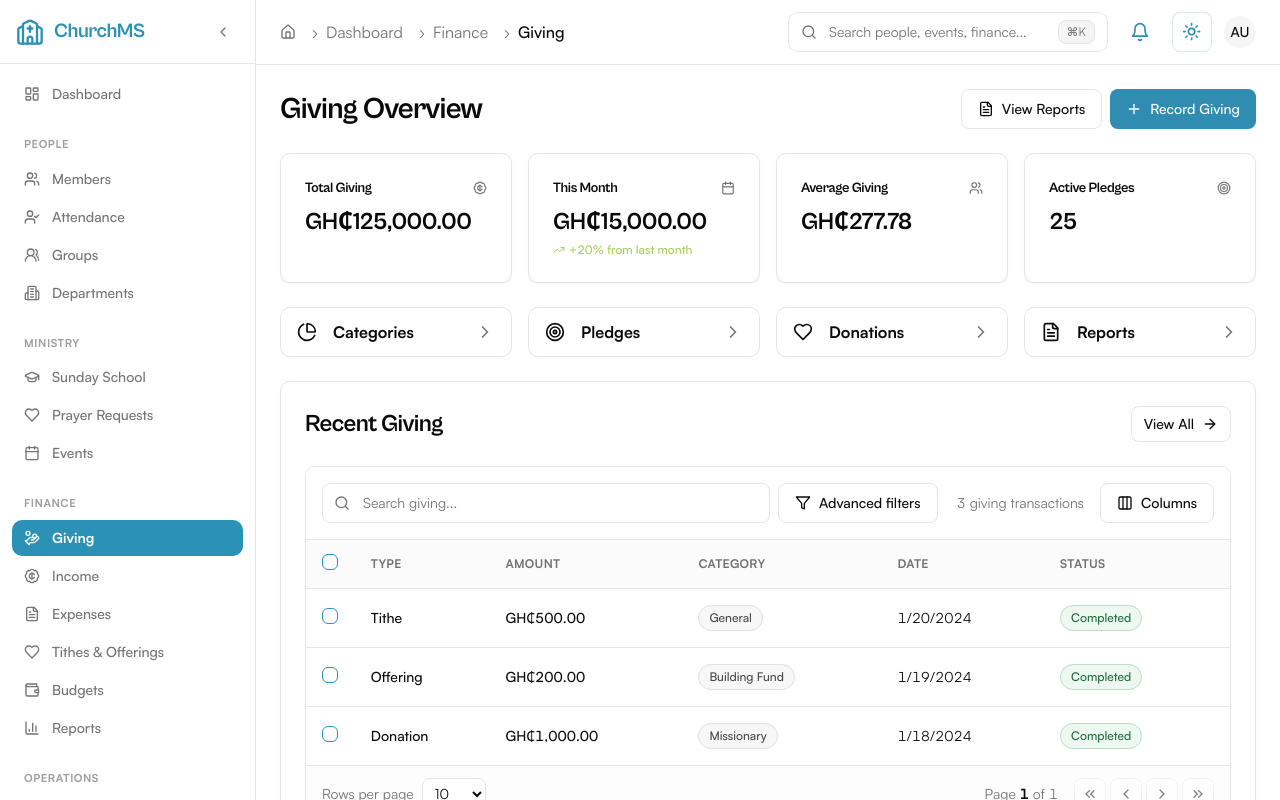
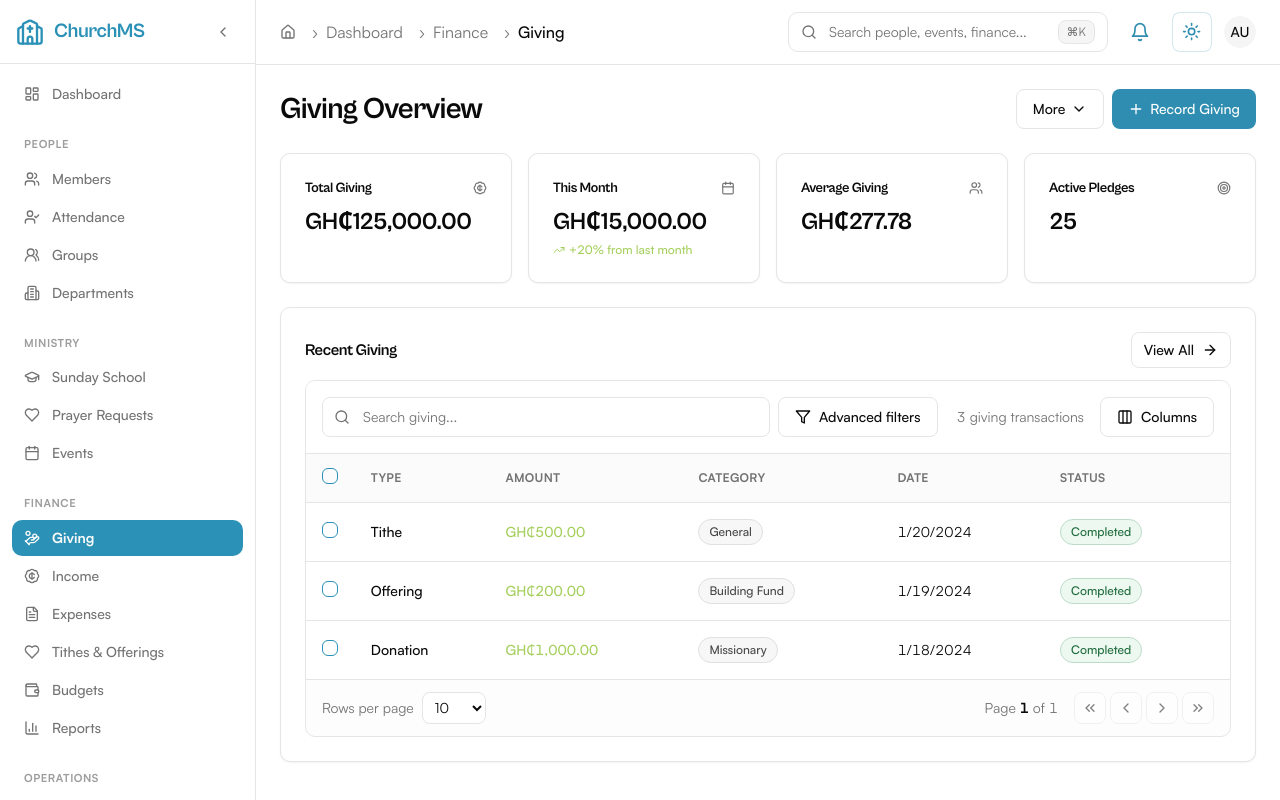
Before and after one commit to EMC-IT/emc-church-management-system, a Next.js app: page /dashboard/finance/giving in a window 1280 px wide. Built offline with nearby package versions, Linux system fonts and the light colour scheme.

Commit message:
refactor: consolidate quick actions into a dropdown menu and update Recent Giving UI layout

```diff
--- a/app/dashboard/finance/giving/page.tsx
+++ b/app/dashboard/finance/giving/page.tsx
@@ -14,6 +14,13 @@ import { LazySection } from '@/components/ui/lazy-section';
 import { LazyLoader } from '@/components/ui/lazy-loader';
 import { CardSkeleton, ChartSkeleton, TableSkeleton } from '@/components/ui/skeleton-loaders';
 import {
+  DropdownMenu,
+  DropdownMenuContent,
+  DropdownMenuItem,
+  DropdownMenuSeparator,
+  DropdownMenuTrigger,
+} from '@/components/ui/dropdown-menu';
+import {
   Plus,
   BadgeCent,
   Users,
@@ -24,7 +31,7 @@ import {
   PieChart,
   FileText,
   ArrowRight,
-  ChevronRight
+  ChevronDown
 } from 'lucide-react';
 import Link from 'next/link';
 import { useToast } from '@/hooks/use-toast';
@@ -105,29 +112,6 @@ const mockRecentGiving: Giving[] = [
   }
 ];
 
-const quickActions = [
-  {
-    title: 'Categories',
-    icon: PieChart,
-    href: '/dashboard/finance/giving/categories'
-  },
-  {
-    title: 'Pledges',
-    icon: Target,
-    href: '/dashboard/finance/giving/pledges'
-  },
-  {
-    title: 'Donations',
-    icon: Heart,
-    href: '/dashboard/finance/giving/donations'
-  },
-  {
-    title: 'Reports',
-    icon: FileText,
-    href: '/dashboard/finance/giving/reports'
-  }
-];
-
 export default function GivingOverviewPage() {
   const [stats, setStats] = useState(mockGivingStats);
   const [recentGiving, setRecentGiving] = useState<Giving[]>(mockRecentGiving);
@@ -139,13 +123,8 @@ export default function GivingOverviewPage() {
     const loadData = async () => {
       try {
         setLoading(true);
-        // For now, use mock data. Replace with actual API calls:
-        // const [statsResponse, recentResponse] = await Promise.all([
-        //   givingService.getGivingStats(),
-        //   givingService.searchGiving({ limit: 5, sortBy: 'date', sortOrder: 'desc' })
-        // ]);
-        // setStats(statsResponse);
-        // setRecentGiving(recentResponse.data);
+        // Simulate API call
+        await new Promise(resolve => setTimeout(resolve, 500));
         setStats(mockGivingStats);
         setRecentGiving(mockRecentGiving);
       } catch (err: any) {
@@ -169,21 +148,6 @@ export default function GivingOverviewPage() {
       currency: 'GHS',
       minimumFractionDigits: 2,
     }).format(amount);
-  };
-
-  const getTypeIcon = (type: GivingType) => {
-    switch (type) {
-      case GivingType.TITHE:
-        return <BadgeCent className="h-4 w-4 text-brand-primary" />;
-      case GivingType.OFFERING:
-        return <Gift className="h-4 w-4 text-brand-success" />;
-      case GivingType.DONATION:
-        return <Heart className="h-4 w-4 text-brand-gold" />;
-      case GivingType.PLEDGE:
-        return <Target className="h-4 w-4 text-brand-secondary" />;
-      default:
-        return <BadgeCent className="h-4 w-4 text-muted-foreground" />;
-    }
   };
 
   const getStatusBadge = (status: GivingStatus) => <StatusBadge status={status} />;
@@ -226,7 +190,7 @@ export default function GivingOverviewPage() {
       header: 'Amount',
       cell: ({ row }) => {
         const amount = parseFloat(row.getValue('amount'));
-        return <div className="font-medium">{formatCurrency(amount)}</div>;
+        return <div className="font-medium text-brand-success">{formatCurrency(amount)}</div>;
       },
     },
     {
@@ -267,10 +231,6 @@ export default function GivingOverviewPage() {
           count={4}
           className="grid gap-4 md:grid-cols-2 lg:grid-cols-4"
         />
-        <CardSkeleton
-          count={4}
-          className="grid gap-4 md:grid-cols-2 lg:grid-cols-4"
-        />
         <TableSkeleton
           rows={3}
           columns={5}
@@ -286,20 +246,50 @@ export default function GivingOverviewPage() {
       <PageHeader
         title="Giving Overview"
         actions={
-          <>
-            <Button variant="outline" asChild>
-              <Link href="/dashboard/finance/giving/reports">
-                <FileText className="mr-2 h-4 w-4" />
-                View Reports
-              </Link>
-            </Button>
+          <div className="flex items-center gap-2">
+            <DropdownMenu>
+              <DropdownMenuTrigger asChild>
+                <Button variant="outline">
+                  More
+                  <ChevronDown className="ml-1.5 h-4 w-4" />
+                </Button>
+              </DropdownMenuTrigger>
+              <DropdownMenuContent align="end" className="w-48">
+                <DropdownMenuItem asChild>
+                  <Link href="/dashboard/finance/giving/reports">
+                    <FileText className="mr-2 h-4 w-4" />
+                    View Reports
+                  </Link>
+                </DropdownMenuItem>
+                <DropdownMenuSeparator />
+                <DropdownMenuItem asChild>
+                  <Link href="/dashboard/finance/giving/pledges">
+                    <Target className="mr-2 h-4 w-4" />
+                    Manage Pledges
+                  </Link>
+                </DropdownMenuItem>
+                <DropdownMenuItem asChild>
+                  <Link href="/dashboard/finance/giving/categories">
+                    <PieChart className="mr-2 h-4 w-4" />
+                    Manage Categories
+                  </Link>
+                </DropdownMenuItem>
+                <DropdownMenuItem asChild>
+                  <Link href="/dashboard/finance/giving/donations">
+                    <Heart className="mr-2 h-4 w-4" />
+                    Manage Donations
+                  </Link>
+                </DropdownMenuItem>
+              </DropdownMenuContent>
+            </DropdownMenu>
+
             <Button asChild>
               <Link href="/dashboard/finance/giving/donations/add">
-                <Plus className="mr-2 h-4 w-4" />
+                <Plus className="mr-1.5 h-4 w-4" />
                 Record Giving
               </Link>
             </Button>
-          </>
+          </div>
         }
       />
 
@@ -342,39 +332,12 @@ export default function GivingOverviewPage() {
         />
       </LazySection>
 
-      {/* Quick Actions */}
-      <LazySection
-        strategy="lazy"
-        showSkeleton
-        skeletonVariant="card"
-        skeletonCount={4}
-        className="grid gap-4 md:grid-cols-2 lg:grid-cols-4"
-        threshold={0.2}
-      >
-        {quickActions.map((action) => {
-          const IconComponent = action.icon;
-          return (
-            <Link
-              key={action.title}
-              href={action.href}
-              className="group flex items-center gap-4 rounded-lg border bg-background px-4 py-3 transition-colors hover:border-foreground/30 hover:bg-muted/60 focus-visible:outline-none focus-visible:ring-2 focus-visible:ring-ring focus-visible:ring-offset-2 active:bg-muted"
-            >
-              <IconComponent className="h-5 w-5 text-foreground" />
-              <span className="flex-1 font-semibold">{action.title}</span>
-              <ChevronRight className="h-5 w-5 text-muted-foreground transition-transform group-hover:translate-x-1 group-hover:text-foreground" />
-            </Link>
-          );
-        })}
-      </LazySection>
-
       {/* Recent Giving */}
       <LazyLoader threshold={0.3}>
         <Card>
-          <CardHeader>
+          <CardHeader className="pb-3">
             <div className="flex items-center justify-between">
-              <div>
-                <CardTitle>Recent Giving</CardTitle>
-              </div>
+              <CardTitle className="text-base font-semibold">Recent Giving</CardTitle>
               <Button variant="outline" size="sm" asChild>
                 <Link href="/dashboard/finance/giving/donations">
                   View All
@@ -388,7 +351,7 @@ export default function GivingOverviewPage() {
               columns={columns}
               data={recentGiving}
               recordLabel="giving transaction"
-              searchKey="description"
+              searchKey="receiptNumber"
               searchPlaceholder="Search giving..."
             />
           </CardContent>
```
